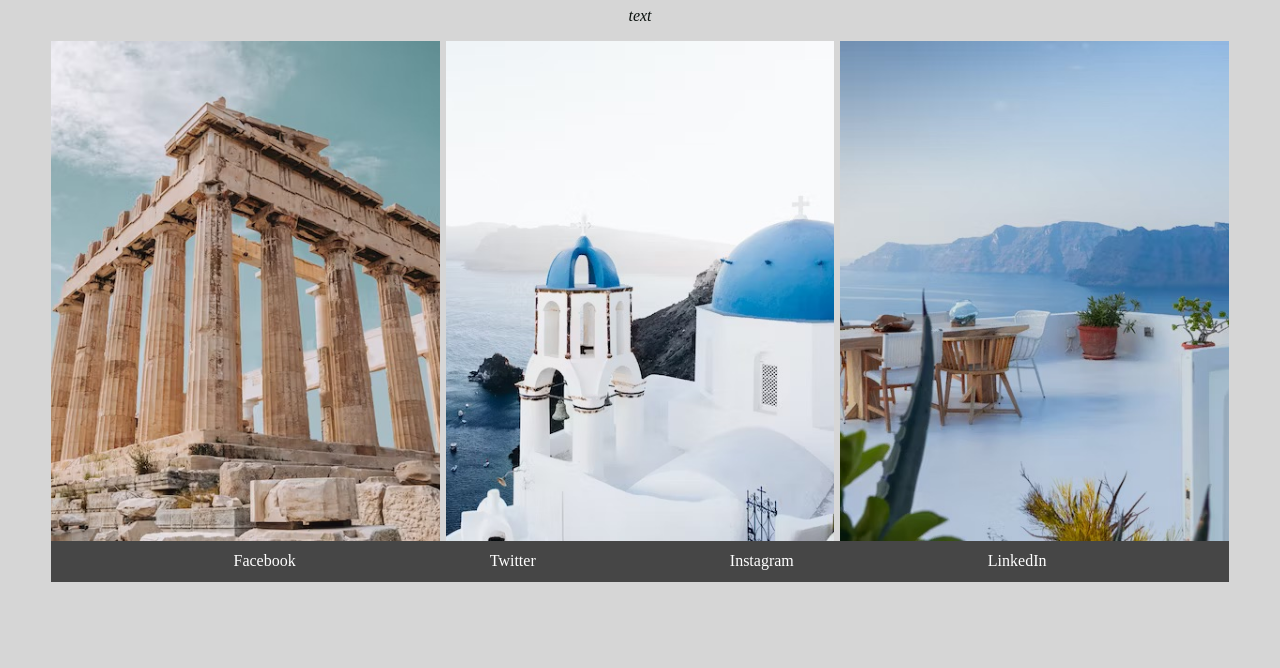
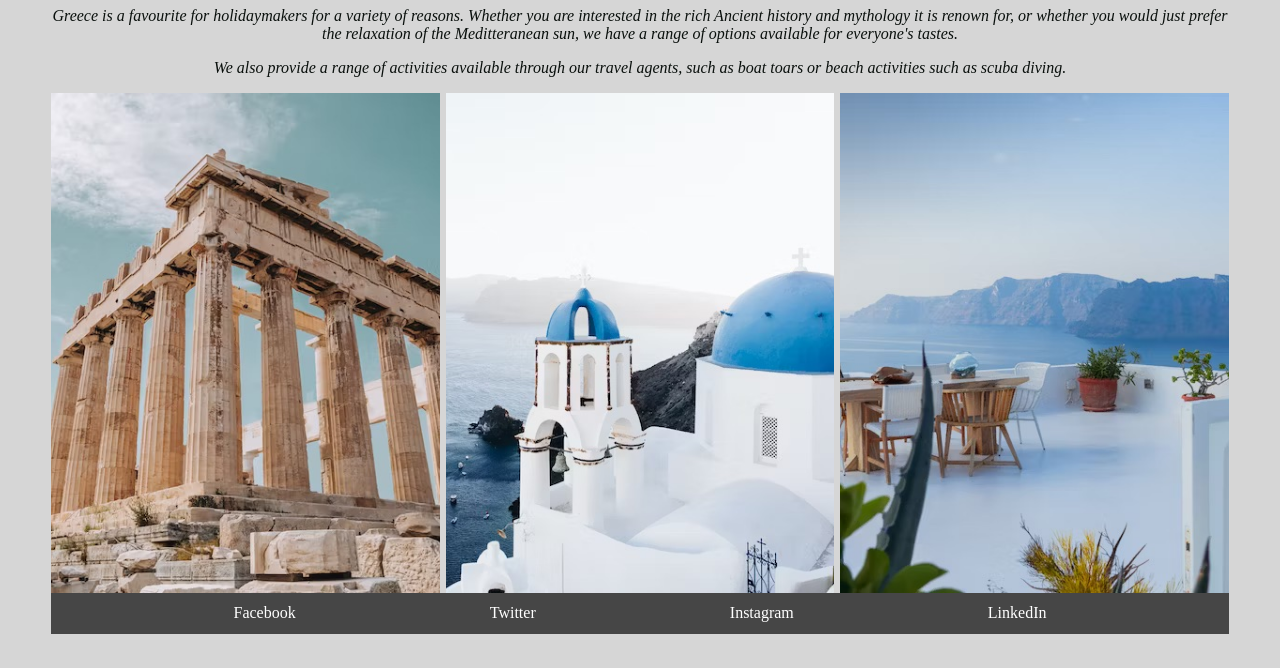
Before and after one commit to HarrHarrHarrr/website-project, a plain HTML site: page greece.html in a window 1280 px wide. Shown: the part 190-858 px from the top of the page. Before the commit the page ends 806 px from the top, so only its background shows below. Drawn offline with Linux system fonts and the light colour scheme.

Commit message:
Greece Change

```diff
--- a/greece.html
+++ b/greece.html
@@ -27,7 +27,9 @@
 
     <h1>Greece</h1>
 
-    <p>text</p>
+    <p>Greece is a favourite for holidaymakers for a variety of reasons. Whether you are interested in the rich Ancient history and mythology it is renown for, or whether you would just prefer the relaxation of the Meditteranean sun, we have a range of options available for everyone's tastes.</p>
+
+    <p>We also provide a range of activities available through our travel agents, such as boat toars or beach activities such as scuba diving.</p>
 
     <div class="greece-images">
         <div class="greece2">
```
